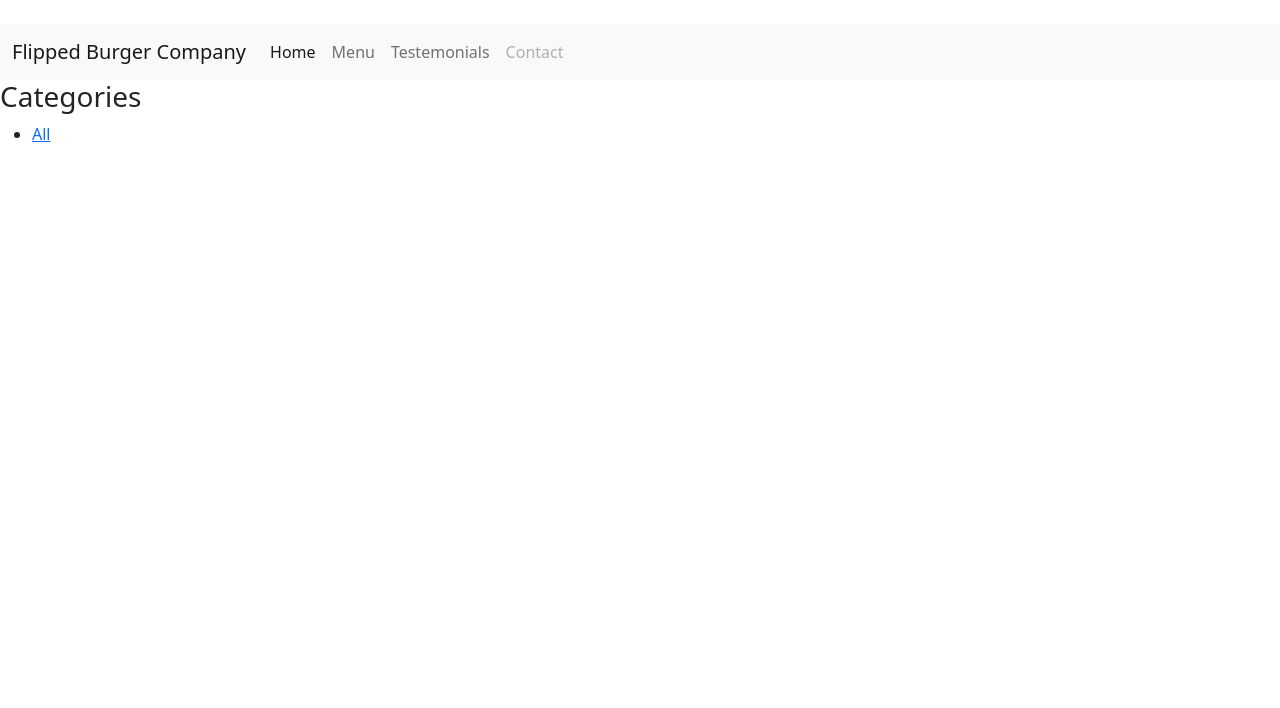
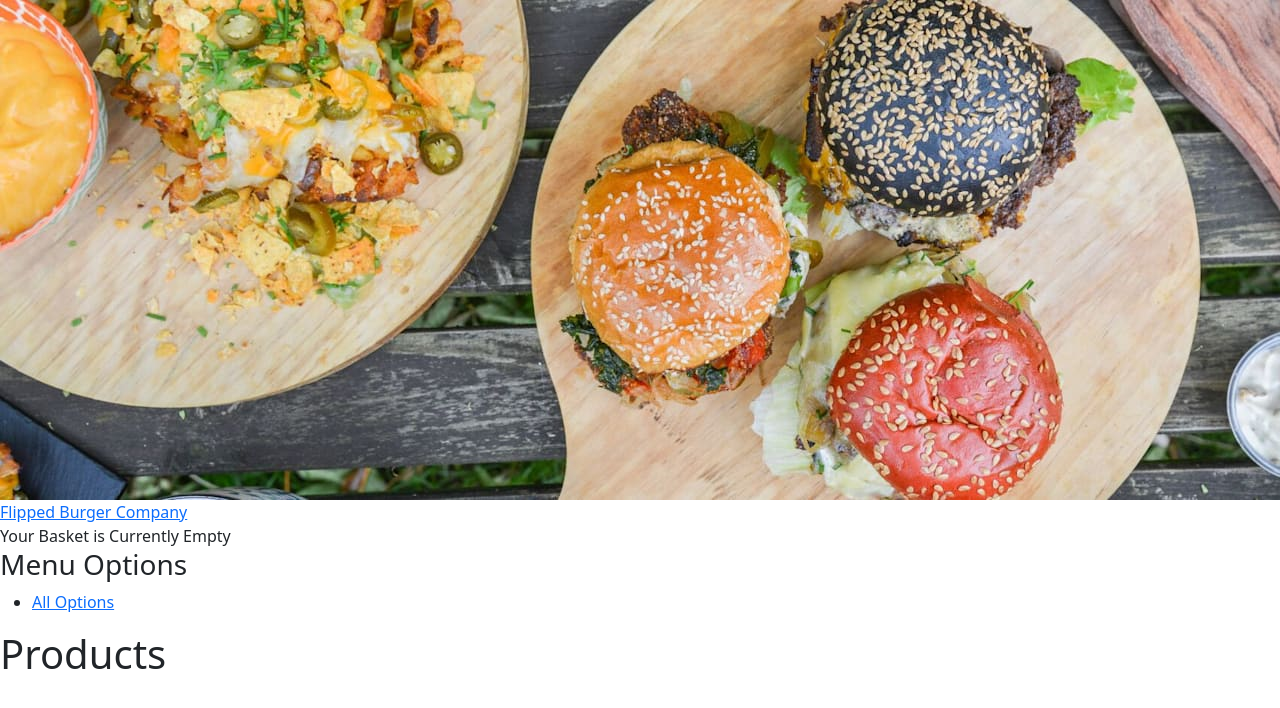
Before and after one commit to JamesCowans/Order_Food, a Django app: page / in a window 1280 px wide; the page is wider, and only the part inside the window is pictured. Shown: the top 708 px of that part. Run offline with Django 4.2, Linux system fonts and the light colour scheme; data that the repository does not hold is empty.

Commit message:
Start from scratch almost

```diff
--- a/flippedburger/requirements.txt
+++ b/flippedburger/requirements.txt
@@ -4,3 +4,4 @@ Django==4.1.13
 Pillow==9.2.0
 psycopg2==2.9.9
 sqlparse==0.4.4
+whitenoise==5.3.0
--- a/flippedburger/shop/static/css/style.css
+++ b/flippedburger/shop/static/css/style.css
@@ -1,17 +1,7 @@
+/*
 /* @import url('https://fonts.googleapis.com/css2?family=Lato:wght@300&family=Oswald&display=swap');
 
-#main-top {
-    padding:10px 100px;
-    font-size:18px;
-    overflow:auto;
-}
 
-#main_top .flipped_logo {
-    font-family: 'Lato', sans-serif;
-    float:left;
-    color:#333;
-    font-size:80px;
-    margin-right:10%;
 }
 
 .basket{
@@ -119,10 +109,43 @@
 
 } */
 
-.navbar{
+.navbar-custom{
     background-color: #cc8aeb;
+    width:100%;
 }
 
-.navbar-custom{
-    background-color: red;
+#product-display{
+
+    width: 80%;
+    height: 250px;
 }
+
+/* #banner{
+    align-items: center;
+    max-width:25px;
+    height:50px;
+    padding-bottom: 500px;
+    margin: 0;
+} */
+
+#flipped_logo{
+    width: 100%;
+    height: 300px;
+    border-radius: 75px;
+    object-fit:scale-down ;
+}
+
+#main-top {
+
+
+
+    overflow:auto;
+}
+
+/* #main_top .flipped_logo {
+    font-family: 'Lato', sans-serif;
+    float:left;
+    color:#333;
+    font-size:80px;
+    margin-right:10%;
+} */ */
--- a/flippedburger/shop/templates/shop/base.html
+++ b/flippedburger/shop/templates/shop/base.html
@@ -8,48 +8,29 @@
 
     <link href="https://cdn.jsdelivr.net/npm/bootstrap@5.0.2/dist/css/bootstrap.min.css" rel="stylesheet" integrity="sha384-EVSTQN3/azprG1Anm3QDgpJLIm9Nao0Yz1ztcQTwFspd3yD65VohhpuuCOmLASjC" crossorigin="anonymous">
 {% load static %}
-    <link rel="stylesheet" href="{% static 'css/style.css' %}">
+    <link href="{% static 'css/style.css' %}" rel="stylesheet">
 </head>
 
 <body>
+    <img src="{% static 'img/FlippedHeader.jpg' %}">
+   <div id="header">
+    <a href="/" class="logo">Flipped Burger Company</a>
+
+   </div>
+   <div id="subheader">
+    <div class="basket">
+        Your Basket is Currently Empty
+    </div>
+   </div>
+   <div id="content">
+    {% block content %}
+    {% endblock %}
+   </div>
 
 
 
-        <!-- <div class="container-fluid alert-container">
-            <div class="row d-none d-sm-block">
-                <div class="col-12">
-                        <img src="static/img/Black_flipped_logo.png" class="object-fit-cover border rounded" alt="Flipped Burger Company Logo">
-                </div>
-            </div>
-        </div> -->
 
-            <br>
-            <!-- <div id="main-top">
-                <a href="/" class="flipped_logo">Flipped Burger Company</a>
-            </div> -->
-            <!-- <div id ="subhead">
-            <div class="basket">Your basket is currently empty</div>
-            </div>
-           <div class="container"> -->
-            <main>
-                    <div id="main-content">
-                        {% block content %}
-                        {% endblock %}
-                    </div>
-                </main>
-            </div>
-    </div>
-    <!--<footer class="container-fluid fixed-bottom">
-        <div class="container"></div>
-            <p class="m-0 text-center text-white">Flipped Burger Company</p>
-            <p class="m-0 text-center text-white">Follow us: <i class="fab fa-facebook-square ms-3"></i>
-                <i class="fab fa-twitter-square ms-3"></i>
-                <i class="fab fa-instagram-square ms-3"></i>
-                <i class="fab fa-youtube-square ms-3"></i>
-            </p>
-        </div>
-    </footer> -->
-<!-- </div> -->
+
     <script src="https://cdn.jsdelivr.net/npm/@popperjs/core@2.9.2/dist/umd/popper.min.js" integrity="sha384-IQsoLXl5PILFhosVNubq5LC7Qb9DXgDA9i+tQ8Zj3iwWAwPtgFTxbJ8NT4GN1R8p" crossorigin="anonymous"></script>
     <script src="https://cdn.jsdelivr.net/npm/bootstrap@5.0.2/dist/js/bootstrap.min.js" integrity="sha384-cVKIPhGWiC2Al4u+LWgxfKTRIcfu0JTxR+EQDz/bgldoEyl4H0zUF0QKbrJ0EcQF" crossorigin="anonymous"></script>
 </body>
--- a/flippedburger/shop/templates/shop/navbar.html
+++ /dev/null
@@ -1,24 +0,0 @@
-<nav class="navbar navbar-custom navbar-expand-lg navbar-light bg-light">
-    <div class="container-fluid">
-      <a class="navbar-brand" href="#">Flipped Burger Company</a>
-      <button class="navbar-toggler" type="button" data-bs-toggle="collapse" data-bs-target="#navbarNav" aria-controls="navbarNav" aria-expanded="false" aria-label="Toggle navigation">
-        <span class="navbar-toggler-icon"></span>
-      </button>
-      <div class="collapse navbar-collapse" id="navbarNav">
-        <ul class="navbar-nav">
-          <li class="nav-item">
-            <a class="nav-link active" aria-current="page" href="#">Home</a>
-          </li>
-          <li class="nav-item">
-            <a class="nav-link" href="#">Menu</a>
-          </li>
-          <li class="nav-item">
-            <a class="nav-link" href="#">Testemonials</a>
-          </li>
-          <li class="nav-item">
-            <a class="nav-link disabled" href="#" tabindex="-1" aria-disabled="true">Contact</a>
-          </li>
-        </ul>
-      </div>
-    </div>
-  </nav>
--- a/flippedburger/shop/templates/shop/product/list.html
+++ b/flippedburger/shop/templates/shop/product/list.html
@@ -1,40 +1,43 @@
 {% extends "shop/base.html" %}
+
 {% load static %}
 
 
 {% block title %}
-    {% if category %}{{ category.name }}{% else %}Products
-{% endif %}
+    {% if category %}{{ category.name }}{% else %}Products{% endif %}
 {% endblock %}
 
 {% block content %}
-{% include "../navbar.html" %}
-    <div id="option-menu">
-        <h3>Categories</h3>
+<div id="sidebar">
+    <h3>Menu Options</h3>
     <ul>
-            <li {% if not category %}class="selected"{% endif %}>
-            <a href="{% url 'shop:product_list' %}">All</a>
+        <li  {% if not category %}class="selected"{% endif%}>
+            <a href="{% url 'shop:product_list' %}">All Options</a>
         </li>
-        {% for c in categories %}
-            <li {% if category.slug == c.slug %}class="selected"{% endif %}>
-                <a href="{{ c.get_absolute_url }}">{{ c.name }}</a>
+        {% for cats in categories %}
+            <li {% if category.slug == cats.slug %}class="selected"{% endif %}>
+                <a href="{{ cats.get_absolute_url }}">{{ cats.name}}</a>
             </li>
         {% endfor %}
     </ul>
 </div>
-    <div id="main-content" class ="product-list">
-        <hi>{% if category %}{{ category.name }}{% endif %}</h1>
+<div id="main" class="product-list">
+    <h1>{% if category %}{{ category.name }}{% else %}Products{% endif %}</h1>
+</div>
 {% for product in products %}
-            <div class="products">
+<div class="item">
     <a href="{{ product.get_absolute_url }}">
         <img src="{% if product.image %}{{ product.image.url }}{% else %}{% static 'img/awaiting_image.png' %}{% endif %}">
     </a>
-                <a href="{{ product.get_absolute_url }}">{{ product.name }}</a>
+    <a href="{{ product.get_absolute_url }}">{{ product.name}}</a>
     <br>
     £{{ product.price }}
-
 </div>
 {% endfor %}
+</div>
 
-    </div>
+
+
+
+
 {% endblock %}
```
Lines whose indentation alone changed are shown as unchanged.
